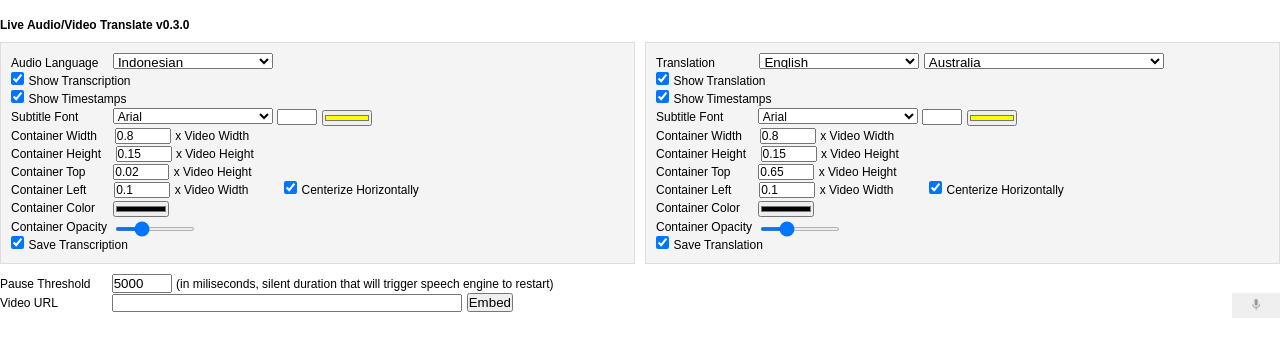
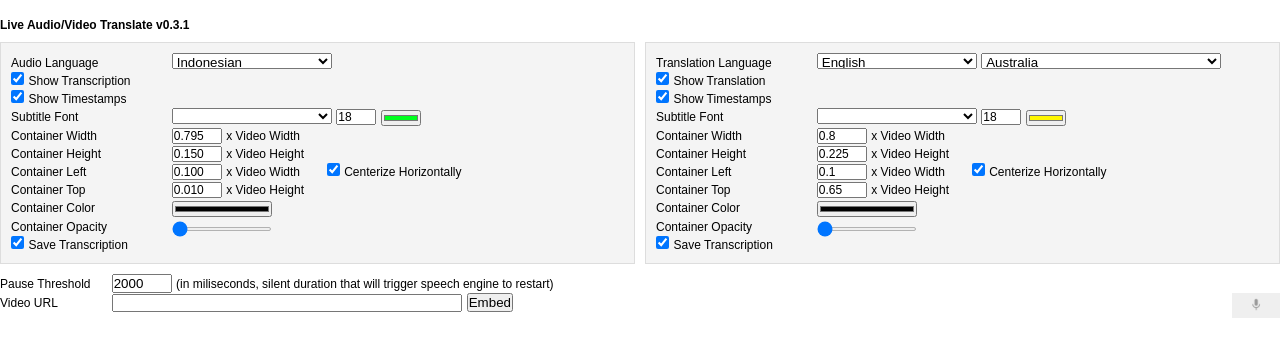
Before and after one commit to botbahlul/js-live-audio-video-translate, a plain HTML site: page index.html in a window 1280 px wide. Drawn offline with Linux system fonts and the light colour scheme.

Commit message:
Add files via upload

```diff
--- a/index.html
+++ b/index.html
@@ -23,11 +23,21 @@
 	display: flex;
 	gap: 10px;
 	}
+	.two-column-2 {
+	display: flex;
+	gap: 10px;
+	}
 	.column {
 	flex: 1;
 	background: #f4f4f4;
 	padding: 10px;
 	border: 1px solid #ddd;
+	}
+	.column-2-1 {
+	width: 25%
+	}
+	.column-2-2 {
+	width: 75%
 	}
 
 	#select_src_language {
@@ -46,32 +56,32 @@
 	width: 40px; /* Adjust width as needed */
 	height: 16px; /* Adjust height as needed */
 	}
-	#input_src_font_color {
+	#slider_src_font_color {
+	width: 40px; /* Adjust width as needed */
+	height: 16px; /* Adjust height as needed */
+	}
+	#input_src_container_width_factor {
 	width: 50px; /* Adjust width as needed */
 	height: 16px; /* Adjust height as needed */
 	}
-	#input_src_container_width_factor {
-		width: 56px; /* Adjust width as needed */
-		height: 16px; /* Adjust height as needed */
-	}
 	#input_src_container_height_factor {
-		width: 56px; /* Adjust width as needed */
+	width: 50px; /* Adjust width as needed */
 	height: 16px; /* Adjust height as needed */
 	}
 	#input_src_container_top_factor {
-		width: 56px; /* Adjust width as needed */
+	width: 50px; /* Adjust width as needed */
 	height: 16px; /* Adjust height as needed */
 	}
 	#input_src_container_left_factor {
-		width: 56px; /* Adjust width as needed */
+	width: 50px; /* Adjust width as needed */
 	height: 16px; /* Adjust height as needed */
 	}
-	#input_src_container_color {
-		width: 56px; /* Adjust width as needed */
+	#slider_src_container_color {
+	width: 100px; /* Adjust width as needed */
 	height: 16px; /* Adjust height as needed */
 	}
-	#input_src_container_opacity {
-		width: 80px; /* Adjust width as needed */
+	#slider_src_container_opacity {
+	width: 100px; /* Adjust width as needed */
 	height: 4px; /* Adjust height as needed */
 	}
 	#select_dst_language {
@@ -90,32 +100,32 @@
 	width: 40px; /* Adjust width as needed */
 	height: 16px; /* Adjust height as needed */
 	}
-	#input_dst_font_color {
+	#slider_dst_font_color {
+	width: 40px; /* Adjust width as needed */
+	height: 16px; /* Adjust height as needed */
+	}
+	#input_dst_container_width_factor {
 	width: 50px; /* Adjust width as needed */
 	height: 16px; /* Adjust height as needed */
 	}
-	#input_dst_container_width_factor {
-		width: 56px; /* Adjust width as needed */
-		height: 16px; /* Adjust height as needed */
-	}
 	#input_dst_container_height_factor {
-		width: 56px; /* Adjust width as needed */
+	width: 50px; /* Adjust width as needed */
 	height: 16px; /* Adjust height as needed */
 	}
 	#input_dst_container_top_factor {
-		width: 56px; /* Adjust width as needed */
+	width: 50px; /* Adjust width as needed */
 	height: 16px; /* Adjust height as needed */
 	}
 	#input_dst_container_left_factor {
-		width: 56px; /* Adjust width as needed */
+	width: 50px; /* Adjust width as needed */
 	height: 16px; /* Adjust height as needed */
 	}
-	#input_dst_container_color {
-		width: 56px; /* Adjust width as needed */
+	#slider_dst_container_color {
+	width: 100px; /* Adjust width as needed */
 	height: 16px; /* Adjust height as needed */
 	}
-	#input_dst_container_opacity {
-		width: 80px; /* Adjust width as needed */
+	#slider_dst_container_opacity {
+	width: 100px; /* Adjust width as needed */
 	height: 4px; /* Adjust height as needed */
 	}
 
@@ -245,104 +255,224 @@
 		<meta charset="utf-8">
 		<meta http-equiv="X-UA-Compatible" content="IE=edge">
 		<meta name="viewport" content="width=device-width, initial-scale=1.0">
-	<title>Live Audio/Video Translate v0.3.0</title>
+		<title>Live Audio/Video Translate v0.3.1</title>
 	</head>
 
 	<body>
 		<br>
-	<h3 style="font-size: 12px">Live Audio/Video Translate v0.3.0</h3>
+		<h3 style="font-size: 12px">Live Audio/Video Translate v0.3.1</h3>
 
 		<div class="container">
 			<div class="two-column">
 				<div class="column">
-				<label style='font-size: 12px'>Audio Language&nbsp;&nbsp;&nbsp;</label>
-				<select id='select_src_language' style='width: 160px' style='font-size: 12px'></select>
-				<select id='select_src_dialect' style='width: 240px' style='font-size: 12px'></select>
+					<div class="two-column-2">
+						<div class="column-2-1">
+							<label style='font-size: 12px'>Audio Language</label>
 							<br>
 							<input type="checkbox" id="checkbox_show_src" name="checkbox_show_src" style='font-size: 12px'>
 							<label style='font-size: 12px'> Show Transcription </label>
 							<br>
 							<input type="checkbox" id="checkbox_show_timestamp_src" name="checkbox_show_timestamp_src" style='font-size: 12px'>
 							<label style='font-size: 12px'> Show Timestamps </label>
+						</div>
+						<div class="column-2-2">
+							<select id='select_src_language' style='width: 160px' style='font-size: 12px'></select>
+							<select id='select_src_dialect' style='width: 240px' style='font-size: 12px'></select>
 							<br>
-				<label for="select_src_font" style="font-size: 12px">Subtitle Font&nbsp;&nbsp;&nbsp;&nbsp;&nbsp;&nbsp;&nbsp;&nbsp;&nbsp;</label>
+							<br>
+							<br>
+						</div>
+					</div>
+
+					<div class="two-column-2">
+						<div class="column-2-1">
+							<label for="select_src_font" style="font-size: 12px">Subtitle Font</label>
+						</div>
+						<div class="column-2-2">
 							<select id="select_src_font" style="font-size: 12px"></select>
 							<input type="number" id="input_src_font_size" min="1" value="18" style='font-size:12px'>
-				<input type="color" id="input_src_font_color" value="#ffff00" style='font-size:12px'>
-				<br>
-				<label for="input_src_container_width_factor" style="font-size: 12px" >Container Width&nbsp;&nbsp;&nbsp;&nbsp;</label>
-				<input type="number" id="input_src_container_width_factor" min="0" max="1" step="0.001" value="0.8" style='font-size:12px'>
+							<input type="color" id="slider_src_font_color" value="#00ff1e" style='font-size:12px'>
+							&nbsp;
+							<label id="label_src_font_color" for="slider_src_font_color" style="font-size: 12px"></label>
+						</div>
+					</div>
+
+					<div class="two-column-2">
+						<div class="column-2-1">
+							<label for="input_src_container_width_factor" style="font-size: 12px" >Container Width</label>
+						</div>
+						<div class="column-2-2">
+							<input type="number" id="input_src_container_width_factor" step="0.001" value="0.795" style='font-size:12px'>
 							<label for="src_container_width_continuing_text" style="font-size: 12px" >x Video Width</label>
-				&nbsp;&nbsp;&nbsp;&nbsp;&nbsp;&nbsp;
-				<br>
-				<label for="input_src_container_height_factor" style="font-size: 12px">Container Height&nbsp;&nbsp;&nbsp;</label>
-				<input type="number" id="input_src_container_height_factor" min="0" max="1" step="0.001" value="0.15" style='font-size:12px'>
+						</div>
+					</div>
+
+					<div class="two-column-2">
+						<div class="column-2-1">
+							<label for="input_src_container_height_factor" style="font-size: 12px">Container Height</label>
+						</div>
+						<div class="column-2-2">
+							<input type="number" id="input_src_container_height_factor" step="0.001" value="0.150" style='font-size:12px'>
 							<label for="src_container_height_continuing_text" style="font-size: 12px">x Video Height</label>
-				<br>
-				<label for="input_src_container_top_factor" style="font-size: 12px">Container Top&nbsp;&nbsp;&nbsp;&nbsp;&nbsp;&nbsp;&nbsp;</label>
-				<input type="number" id="input_src_container_top_factor" min="0" max="1" step="0.01" value="0.01" style='font-size:12px'>
-				<label for="src_container_top_continuing_text" style="font-size: 12px">x Video Height</label>
-				<br>
-				<label for="input_src_container_left_factor" style="font-size: 12px">Container Left&nbsp;&nbsp;&nbsp;&nbsp;&nbsp;&nbsp;&nbsp;</label>
-				<input type="number" id="input_src_container_left_factor" min="0" max="1" step="0.01" value="0.1" style='font-size:12px'>
+						</div>
+					</div>
+
+					<div class="two-column-2">
+						<div class="column-2-1">
+							<label for="input_src_container_left_factor" style="font-size: 12px">Container Left</label>
+						</div>
+						<div class="column-2-2">
+							<input type="number" id="input_src_container_left_factor" step="0.01" value="0.100" style='font-size:12px'>
 							<label for="src_container_left_continuing_text" style="font-size: 12px">x Video Width</label>
-				&nbsp;&nbsp;&nbsp;&nbsp;&nbsp;&nbsp;
+							&nbsp;&nbsp;&nbsp;&nbsp;
 							<input type="checkbox" id="checkbox_centerize_src" name="checkbox_centerize_src" style='font-size: 12px' checked='true;'>
 							<label style='font-size: 12px'> Centerize Horizontally </label>
-				<br>
-				<label for="input_src_container_color" style="font-size: 12px">Container Color&nbsp;&nbsp;&nbsp;&nbsp;</label>
-				<input type="color" id="input_src_container_color" value="#000000" style='font-size:12px'>
-				&nbsp;&nbsp;&nbsp;&nbsp;&nbsp;&nbsp;
-				<br>
-				<label for="input_src_container_opacity" style="font-size: 12px">Container Opacity&nbsp;</label>
-				<input type="range" id="input_src_container_opacity" min="0" max="1" step="0.01" value="0.3" style='font-size:12px'>
-				<br>
+						</div>
+					</div>
+
+					<div class="two-column-2">
+						<div class="column-2-1">
+							<label for="input_src_container_top_factor" style="font-size: 12px">Container Top</label>
+						</div>
+						<div class="column-2-2">
+							<input type="number" id="input_src_container_top_factor" step="0.01" value="0.010" style='font-size:12px'>
+							<label for="src_container_top_continuing_text" style="font-size: 12px">x Video Height</label>
+						</div>
+					</div>
+
+					<div class="two-column-2">
+						<div class="column-2-1">
+							<label for="slider_src_container_color" style="font-size: 12px">Container Color</label>
+						</div>
+						<div class="column-2-2">
+							<input type="color" id="slider_src_container_color" value="#000000" style='font-size:12px'>
+							&nbsp;
+							<label id="label_src_container_color" for="slider_src_container_color" style="font-size: 12px"></label>
+						</div>
+					</div>
+
+					<div class="two-column-2">
+						<div class="column-2-1">
+							<label for="slider_src_container_opacity" style="font-size: 12px">Container Opacity</label>
+						</div>
+						<div class="column-2-2">
+							<input type="range" id="slider_src_container_opacity" step="0.01" value="0.3" style='font-size:12px'>
+							&nbsp;
+							<label id="label_src_container_opacity" for="slider_src_container_opacity" style="font-size: 12px"></label>
+						</div>
+					</div>
+
+					<div class="two-column-2">
+						<div class="column-2-1">
 							<input type="checkbox" id="checkbox_save_src" name="checkbox_save_src" style='font-size: 12px' checked='true;'>
 							<label style='font-size: 12px'> Save Transcription </label>
 						</div>
+					</div>
+				</div>
 				<div class="column">
-				<label style='font-size: 12px'>Translation&nbsp;&nbsp;&nbsp;&nbsp;&nbsp;&nbsp;&nbsp;&nbsp;&nbsp;&nbsp;&nbsp;&nbsp;</label>
-				<select id='select_dst_language' style='width:160px' style='font-size:12px'></select>
-				<select id='select_dst_dialect' style='width:240px' style='font-size:12px'></select>
+					<div class="two-column-2">
+						<div class="column-2-1">
+							<label style='font-size: 12px'>Translation Language</label>
 							<br>
-				<input type="checkbox" id="checkbox_show_dst" name="checkbox_show_dst" style='font-size:12px'>
+							<input type="checkbox" id="checkbox_show_dst" name="checkbox_show_dst" style='font-size: 12px'>
 							<label style='font-size: 12px'> Show Translation </label>
 							<br>
 							<input type="checkbox" id="checkbox_show_timestamp_dst" name="checkbox_show_timestamp_dst" style='font-size: 12px'>
 							<label style='font-size: 12px'> Show Timestamps </label>
+						</div>
+						<div class="column-2-2">
+							<select id='select_dst_language' style='width: 160px' style='font-size: 12px'></select>
+							<select id='select_dst_dialect' style='width: 240px' style='font-size: 12px'></select>
 							<br>
-				<label for="select_dst_font" style="font-size: 12px">Subtitle Font&nbsp;&nbsp;&nbsp;&nbsp;&nbsp;&nbsp;&nbsp;&nbsp;&nbsp;</label>
+							<br>
+							<br>
+						</div>
+					</div>
+
+					<div class="two-column-2">
+						<div class="column-2-1">
+							<label for="select_dst_font" style="font-size: 12px">Subtitle Font</label>
+						</div>
+						<div class="column-2-2">
 							<select id="select_dst_font" style="font-size: 12px"></select>
 							<input type="number" id="input_dst_font_size" min="1" value="18" style='font-size:12px'>
-				<input type="color" id="input_dst_font_color" value="#ffff00" style='font-size:12px'>
-				<br>
-				<label for="input_dst_container_width_factor" style="font-size: 12px">Container Width&nbsp;&nbsp;&nbsp;&nbsp;</label>
-				<input type="number" id="input_dst_container_width_factor" min="0" max="1" step="0.001" value="0.8" style='font-size:12px'>
-				<label for="dst_container_width_continuing_text" style="font-size: 12px">x Video Width</label>
-				<br>
-				<label for="input_dst_container_height_factor" style="font-size: 12px">Container Height&nbsp;&nbsp;&nbsp;</label>
-				<input type="number" id="input_dst_container_height_factor" min="0" max="1" step="0.001" value="0.15" style='font-size:12px'>
+							<input type="color" id="slider_dst_font_color" value="#fff700" style='font-size:12px'>
+							&nbsp;
+							<label id="label_dst_font_color" for="slider_dst_font_color" style="font-size: 12px"></label>
+						</div>
+					</div>
+
+					<div class="two-column-2">
+						<div class="column-2-1">
+							<label for="input_dst_container_width_factor" style="font-size: 12px" >Container Width</label>
+						</div>
+						<div class="column-2-2">
+							<input type="number" id="input_dst_container_width_factor" step="0.001" value="0.8" style='font-size:12px'>
+							<label for="dst_container_width_continuing_text" style="font-size: 12px" >x Video Width</label>
+						</div>
+					</div>
+
+					<div class="two-column-2">
+						<div class="column-2-1">
+							<label for="input_dst_container_height_factor" style="font-size: 12px">Container Height</label>
+						</div>
+						<div class="column-2-2">
+							<input type="number" id="input_dst_container_height_factor" step="0.001" value="0.225" style='font-size:12px'>
 							<label for="dst_container_height_continuing_text" style="font-size: 12px">x Video Height</label>
-				<br>
-				<label for="input_dst_container_top_factor" style="font-size: 12px">Container Top&nbsp;&nbsp;&nbsp;&nbsp;&nbsp;&nbsp;&nbsp;</label>
-				<input type="number" id="input_dst_container_top_factor" min="0" max="1" step="0.01" value="0.65" style='font-size:12px'>
-				<label for="dst_container_top_continuing_text" style="font-size: 12px">x Video Height</label>
-				<br>
-				<label for="input_dst_container_left_factor" style="font-size: 12px">Container Left&nbsp;&nbsp;&nbsp;&nbsp;&nbsp;&nbsp;&nbsp;</label>
-				<input type="number" id="input_dst_container_left_factor" min="0" max="1" step="0.01" value="0.1" style='font-size:12px'>
+						</div>
+					</div>
+
+					<div class="two-column-2">
+						<div class="column-2-1">
+							<label for="input_dst_container_left_factor" style="font-size: 12px">Container Left</label>
+						</div>
+						<div class="column-2-2">
+							<input type="number" id="input_dst_container_left_factor" step="0.01" value="0.1" style='font-size:12px'>
 							<label for="dst_container_left_continuing_text" style="font-size: 12px">x Video Width</label>
-				&nbsp;&nbsp;&nbsp;&nbsp;&nbsp;&nbsp;
+							&nbsp;&nbsp;&nbsp;&nbsp;
 							<input type="checkbox" id="checkbox_centerize_dst" name="checkbox_centerize_dst" style='font-size: 12px' checked='true;'>
 							<label style='font-size: 12px'> Centerize Horizontally </label>
-				<br>
-				<label for="input_dst_container_color" style="font-size: 12px">Container Color&nbsp;&nbsp;&nbsp;&nbsp;</label>
-				<input type="color" id="input_dst_container_color" value="#000000" style='font-size:12px'>
-				<br>
-				<label for="input_dst_container_opacity" style="font-size: 12px">Container Opacity&nbsp;</label>
-				<input type="range" id="input_dst_container_opacity" min="0" max="1" step="0.01" value="0.3" style='font-size:12px'>
-				<br>
+						</div>
+					</div>
+
+					<div class="two-column-2">
+						<div class="column-2-1">
+							<label for="input_dst_container_top_factor" style="font-size: 12px">Container Top</label>
+						</div>
+						<div class="column-2-2">
+							<input type="number" id="input_dst_container_top_factor" step="0.01" value="0.65" style='font-size:12px'>
+							<label for="dst_container_top_continuing_text" style="font-size: 12px">x Video Height</label>
+						</div>
+					</div>
+
+					<div class="two-column-2">
+						<div class="column-2-1">
+							<label for="slider_dst_container_color" style="font-size: 12px">Container Color</label>
+						</div>
+						<div class="column-2-2">
+							<input type="color" id="slider_dst_container_color" value="#000000" style='font-size:12px'>
+							&nbsp;
+							<label id="label_dst_container_color" for="slider_dst_container_color" style="font-size: 12px"></label>
+						</div>
+					</div>
+
+					<div class="two-column-2">
+						<div class="column-2-1">
+							<label for="slider_dst_container_opacity" style="font-size: 12px">Container Opacity</label>
+						</div>
+						<div class="column-2-2">
+							<input type="range" id="slider_dst_container_opacity" step="0.01" value="0.3" style='font-size:12px'>
+							&nbsp;
+							<label id="label_dst_container_opacity" for="slider_dst_container_opacity" style="font-size: 12px"></label>
+						</div>
+					</div>
+
+					<div class="two-column-2">
+						<div class="column-2-1">
 							<input type="checkbox" id="checkbox_save_dst" name="checkbox_save_dst" style='font-size: 12px' checked='true;'>
-				<label style='font-size: 12px'> Save Translation </label>
+							<label style='font-size: 12px'> Save Transcription </label>
+						</div>
+					</div>
 				</div>
 			</div>
 		</div>
```
Lines whose indentation alone changed are shown as unchanged.
